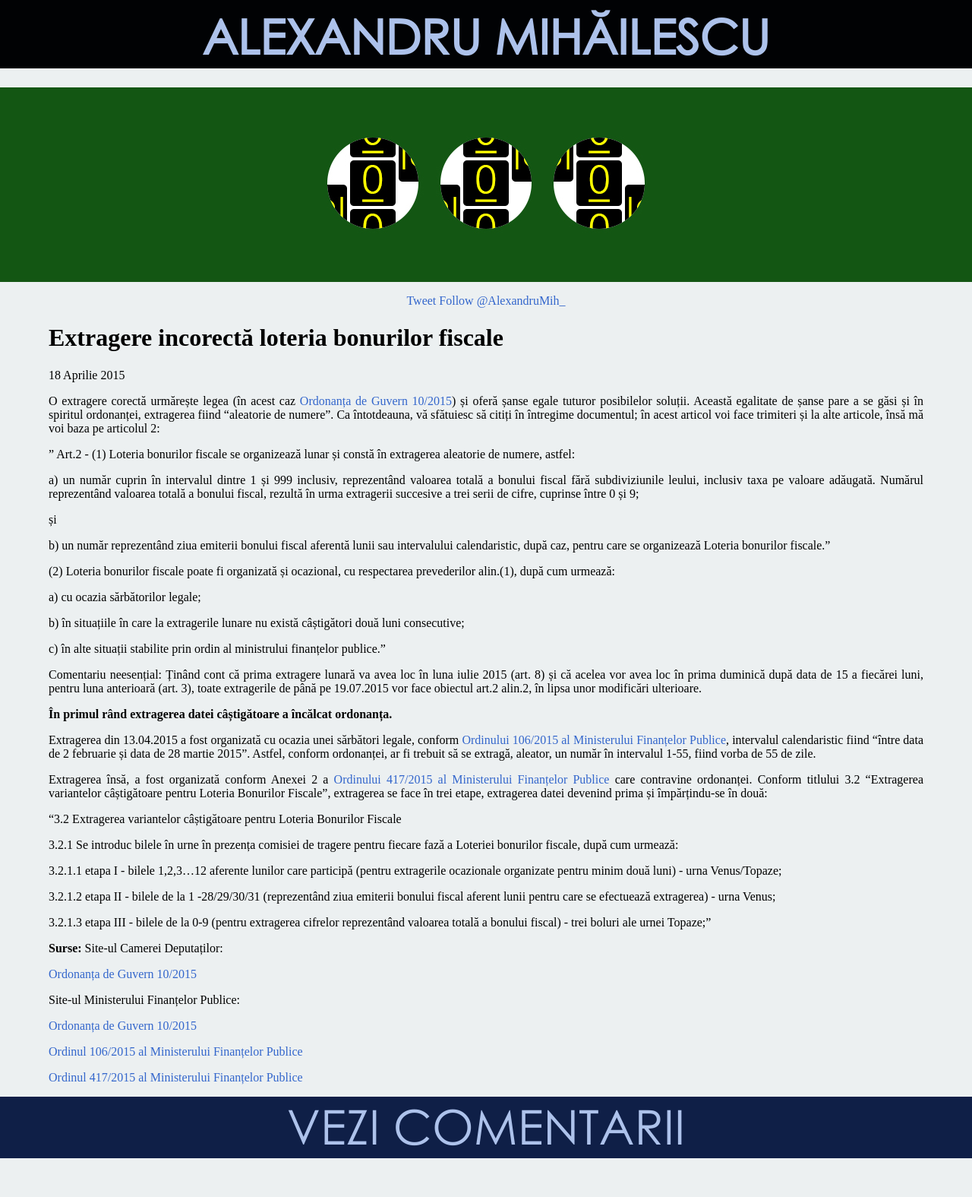
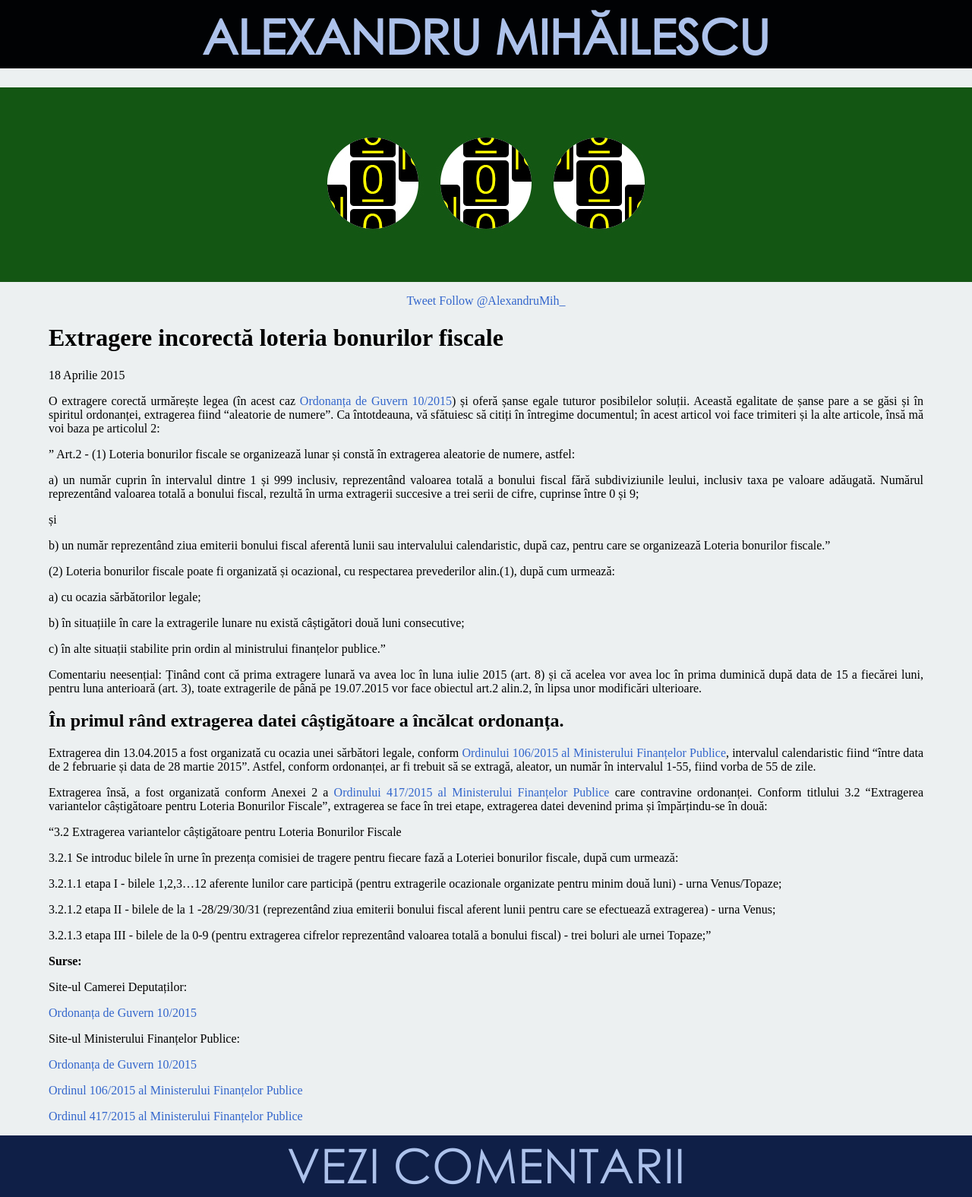
Before and after one commit to AlexandruMihailescu/alexandrumihailescu.github.com, a Jekyll site: the page built from _posts/2015-04-18-extragere-incorecta-loteria-bonurilor.md, in a window 1280 px wide. Shown: the whole page at 76% size. Built offline with Jekyll 4.4.1, drawn with Linux system fonts in a browser that asks for light colours; nearby versions of some CDN libraries; Markdown is read by kramdown in place of the engine named in the settings; comment, search, counter and statistics services are not loaded; before the commit the page ends 1524 px from its top, so only the background shows below that.

Commit message:
update style

```diff
--- a/_posts/2015-04-18-extragere-incorecta-loteria-bonurilor.md
+++ b/_posts/2015-04-18-extragere-incorecta-loteria-bonurilor.md
@@ -25,7 +25,7 @@ c) în alte situații stabilite prin ordin al ministrului finanțelor publice."
 
 Comentariu neesențial: Ținând cont că prima extragere lunară va avea loc în luna iulie 2015 (art. 8) și că acelea vor avea loc în prima duminică după data de 15 a fiecărei luni, pentru luna anterioară (art. 3), toate extragerile de până pe 19.07.2015 vor face obiectul art.2 alin.2, în lipsa unor modificări ulterioare.
 
-<strong>În primul rând extragerea datei câștigătoare a încălcat ordonanța.</strong>
+<h2><strong>În primul rând extragerea datei câștigătoare a încălcat ordonanța.</strong></h2>
 
 Extragerea din 13.04.2015 a fost organizată cu ocazia unei sărbători legale, conform [Ordinului 106/2015 al Ministerului Finanțelor Publice](http://discutii.mfinante.ro/static/10/Mfp/OMFP106_2015.pdf), intervalul calendaristic fiind "între data de 2 februarie și data de 28 martie 2015". Astfel, conform ordonanței, ar fi trebuit să se extragă, aleator, un număr în intervalul 1-55, fiind vorba de 55 de zile.
 
@@ -42,6 +42,7 @@ Extragerea însă, a fost organizată conform Anexei 2 a [Ordinului 417/2015 al
 3.2.1.3 etapa III - bilele de la 0-9 (pentru extragerea cifrelor reprezentând valoarea totală a bonului fiscal) - trei boluri ale urnei Topaze;"
 
 <strong>Surse:</strong>
+
 Site-ul Camerei Deputaților:
 
 [Ordonanța de Guvern 10/2015](http://www.cdep.ro/proiecte/2015/200/50/0/og282.pdf)
```
